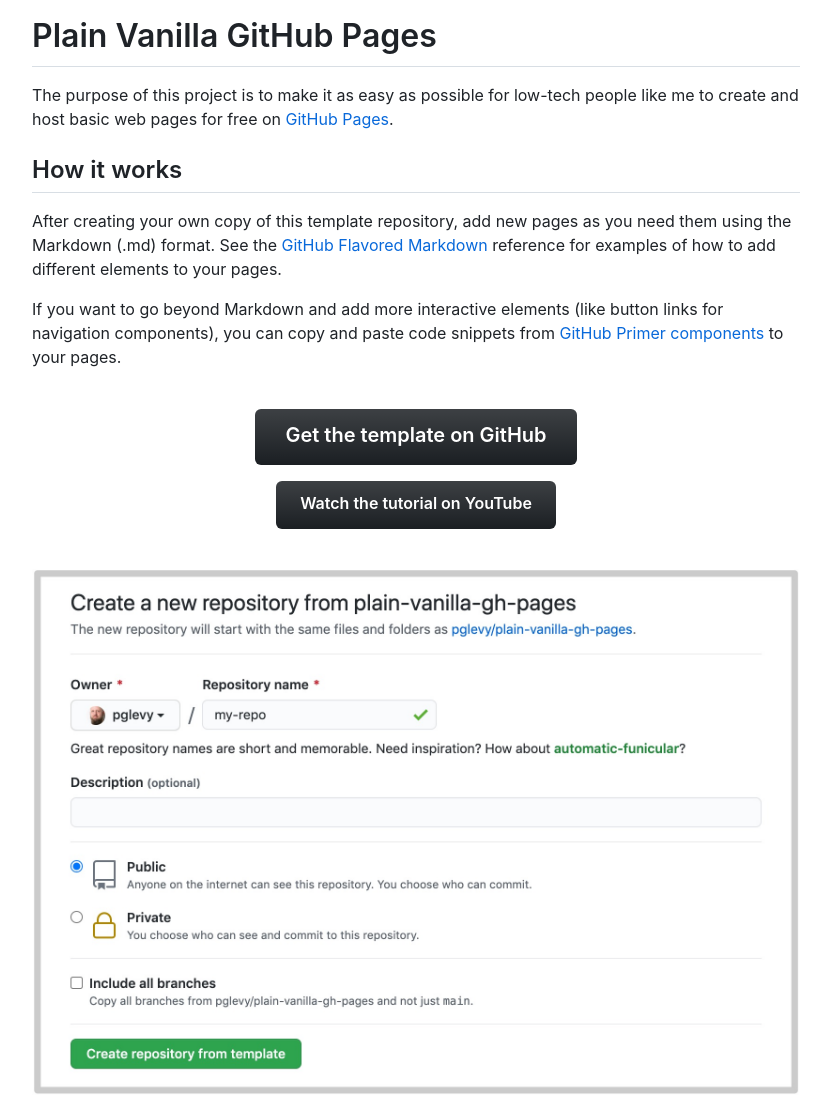
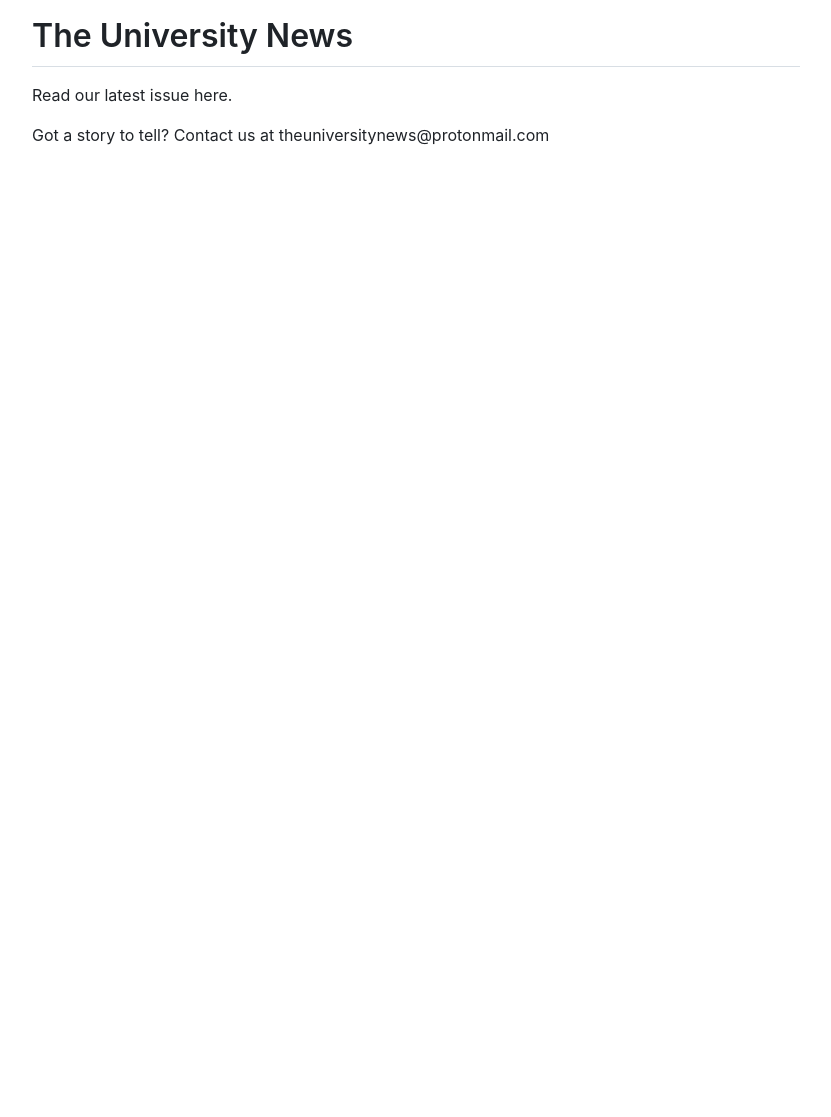
Before and after one commit to theuniversitynews/theuniversitynews.github.io, a Jekyll site: the page built from index.md, in a window 1280 px wide. Shown: the whole page, without its empty margins (224-1055 px from the left). Built offline with Jekyll 4.4.1, drawn with Linux system fonts in a browser that asks for light colours; our own code applies the rules of GitHub Pages for plain Markdown files; after the commit the page ends 900 px from its top, so only the background shows below that.

Commit message:
Update index.md

```diff
--- a/index.md
+++ b/index.md
@@ -2,20 +2,8 @@
 title: Home
 ---
 
-# Plain Vanilla GitHub Pages
+# The University News
 
-The purpose of this project is to make it as easy as possible for low-tech people like me to create and host basic web pages for free on [GitHub Pages](https://pages.github.com/).
+Read our latest issue here.
 
-## How it works
-
-After creating your own copy of this template repository, add new pages as you need them using the Markdown (.md) format. See the [GitHub Flavored Markdown](https://guides.github.com/features/mastering-markdown/) reference for examples of how to add different elements to your pages.
-
-If you want to go beyond Markdown and add more interactive elements (like button links for navigation components), you can copy and paste code snippets from [GitHub Primer components](https://primer.style/css/components) to your pages.
-
-<div class="my-6 text-center">
-<a href="https://github.com/lowcodelounge/plain-vanilla-gh-pages" class="btn-mktg btn-large-mktg">Get the template on GitHub</a>
-  <br>
-<a href="https://youtu.be/jlkHEmgQhGU" class="btn-mktg btn-outline-mktg mt-3">Watch the tutorial on YouTube</a>
-</div>
-
-![Screenshot of "create a new repository" action](assets/img/create-repo.jpg)
+Got a story to tell? Contact us at theuniversitynews@protonmail.com
```
